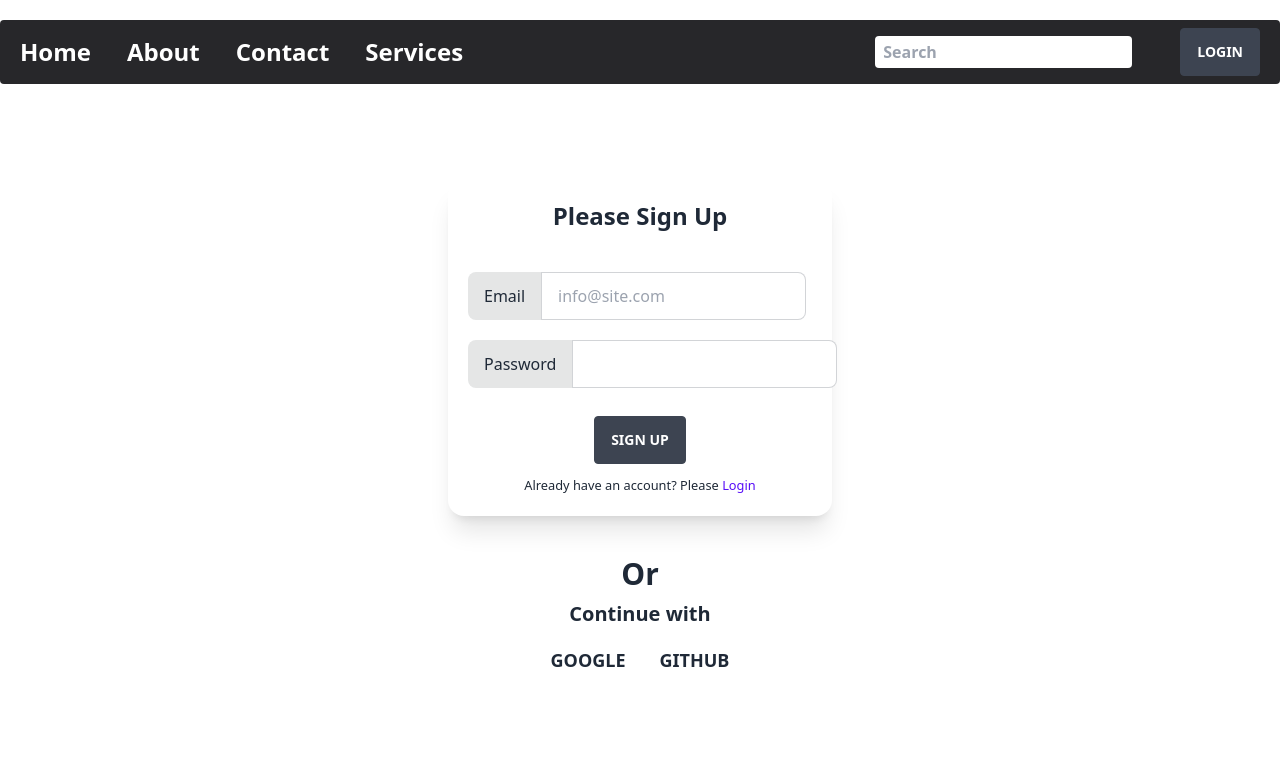
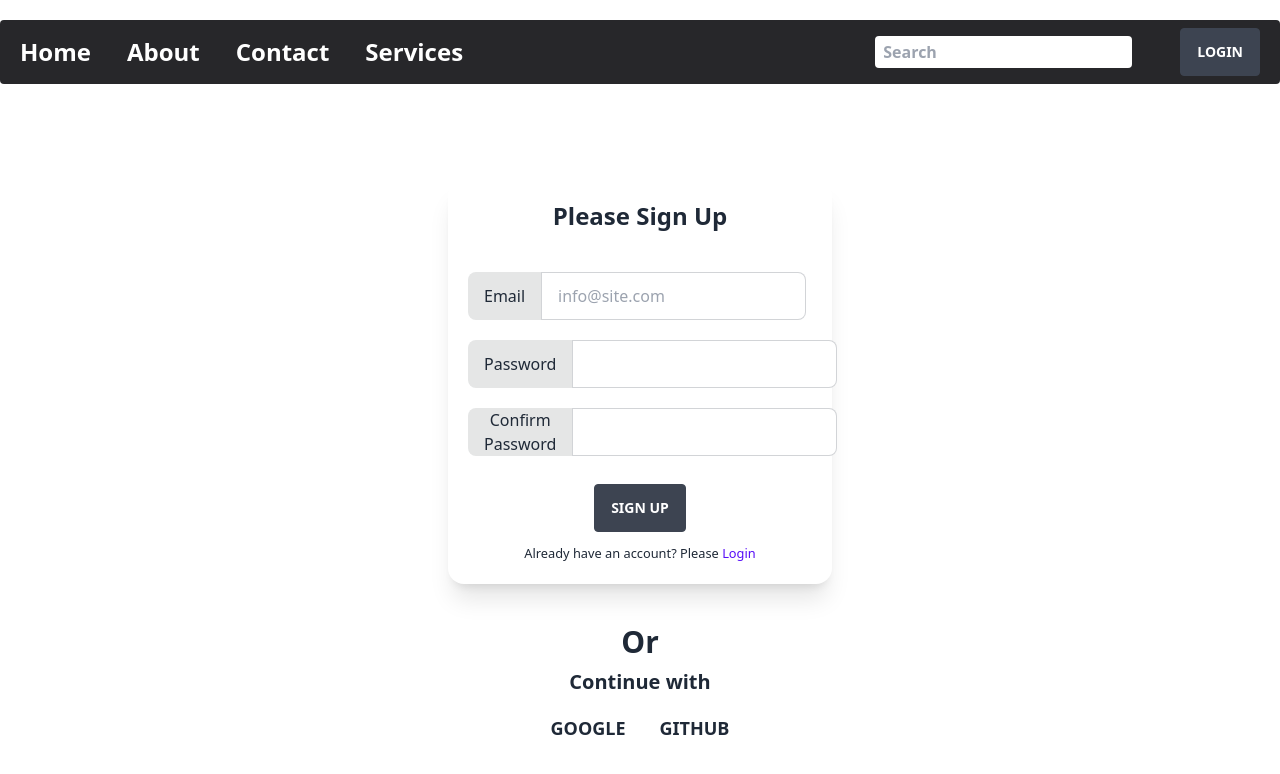
Before and after one commit to sayonUsman/mealsWithReact, a React (Vite) app: page /signUp in a window 1280 px wide. Shown: the top 774 px of the page. Built offline with nearby package versions, Linux system fonts and the light colour scheme.

Commit message:
Added confirm password field

```diff
--- a/src/components/SignUpPage/SignUpPage.jsx
+++ b/src/components/SignUpPage/SignUpPage.jsx
@@ -96,6 +96,19 @@ const SignUpPage = () => {
                   </label>
                 </div>
 
+                <div className="form-control mt-5">
+                  <label className="input-group w-2/5">
+                    <span className="text-center">Confirm Password</span>
+                    <input
+                      type="password"
+                      name="password"
+                      id="password"
+                      className="input input-bordered"
+                      required
+                    />
+                  </label>
+                </div>
+
                 <div className="flex">
                   <div className="flex mx-auto">
                     <input
```
